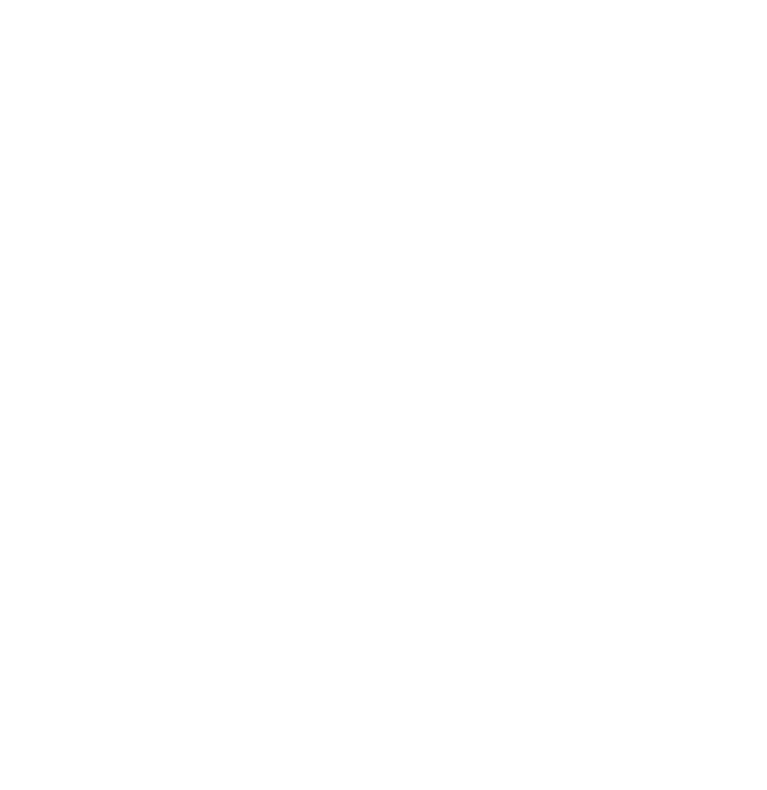
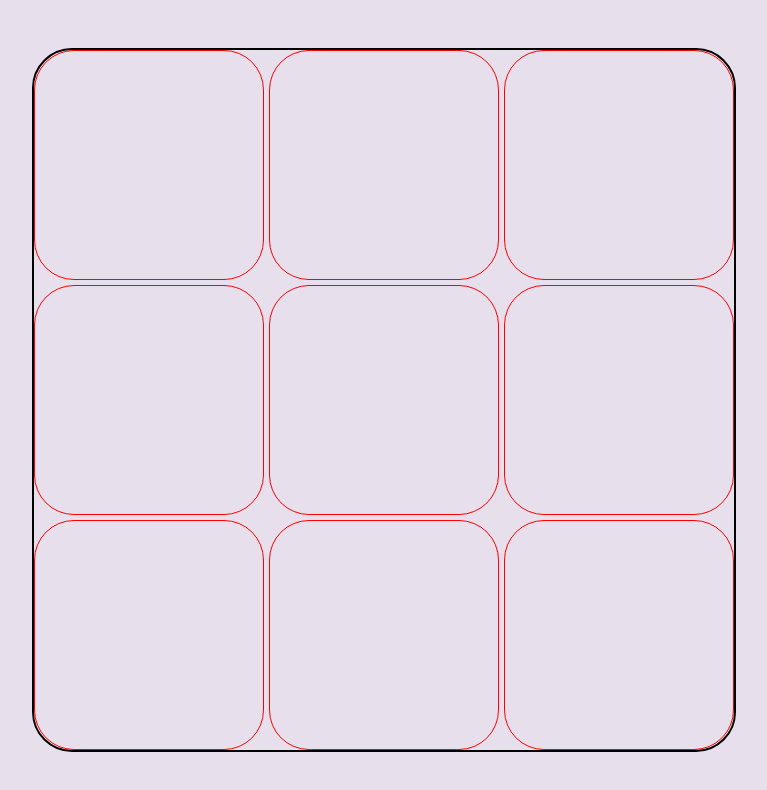
Before and after one commit to pective/tic-tac-toe, a plain HTML site: page index.html in a window 1280 px wide. Shown: the whole page, without its empty margins (256-1023 px from the left). Drawn offline with Linux system fonts and the light colour scheme.

Commit message:
basic layout

```diff
--- a/index.html
+++ b/index.html
@@ -7,7 +7,19 @@
     <link rel="stylesheet" href="style.css">
 </head>
 <body>
-
+    <div class="container">
+        <div class="board">
+            <div class="cell"></div>
+            <div class="cell"></div>
+            <div class="cell"></div>
+            <div class="cell"></div>
+            <div class="cell"></div>
+            <div class="cell"></div>
+            <div class="cell"></div>
+            <div class="cell"></div>
+            <div class="cell"></div>
+        </div>
+    </div>
 
     <script src="index.js"></script>
 </body>
--- a/style.css
+++ b/style.css
@@ -0,0 +1,26 @@
+body {
+    margin: 0;
+    padding: 0;
+}
+.container {
+    background: #E7E0EC;
+    height: 100vh;
+    display: flex;
+    justify-content: center;
+    align-items: center;
+}
+
+.board {
+    margin: 0;
+    height: 700px;
+    width: 700px;
+    border: 2px solid black;
+    border-radius: 40px;
+    display: grid;
+    grid-template: 1fr 1fr 1fr / 1fr 1fr 1fr;
+    gap: 5px;
+}
+.cell {
+    border: 1px solid red;
+    border-radius: 40px;
+}
```
